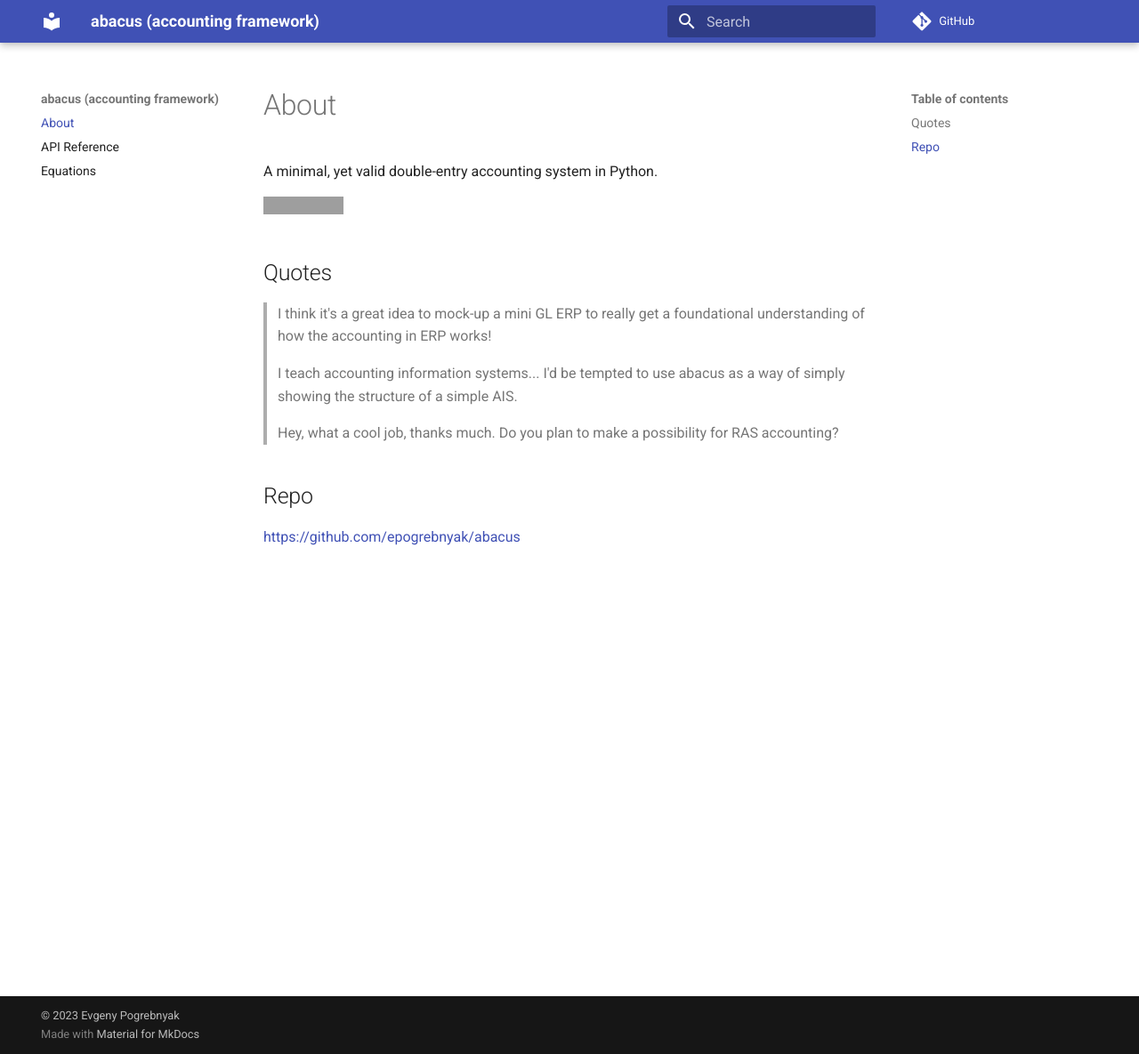
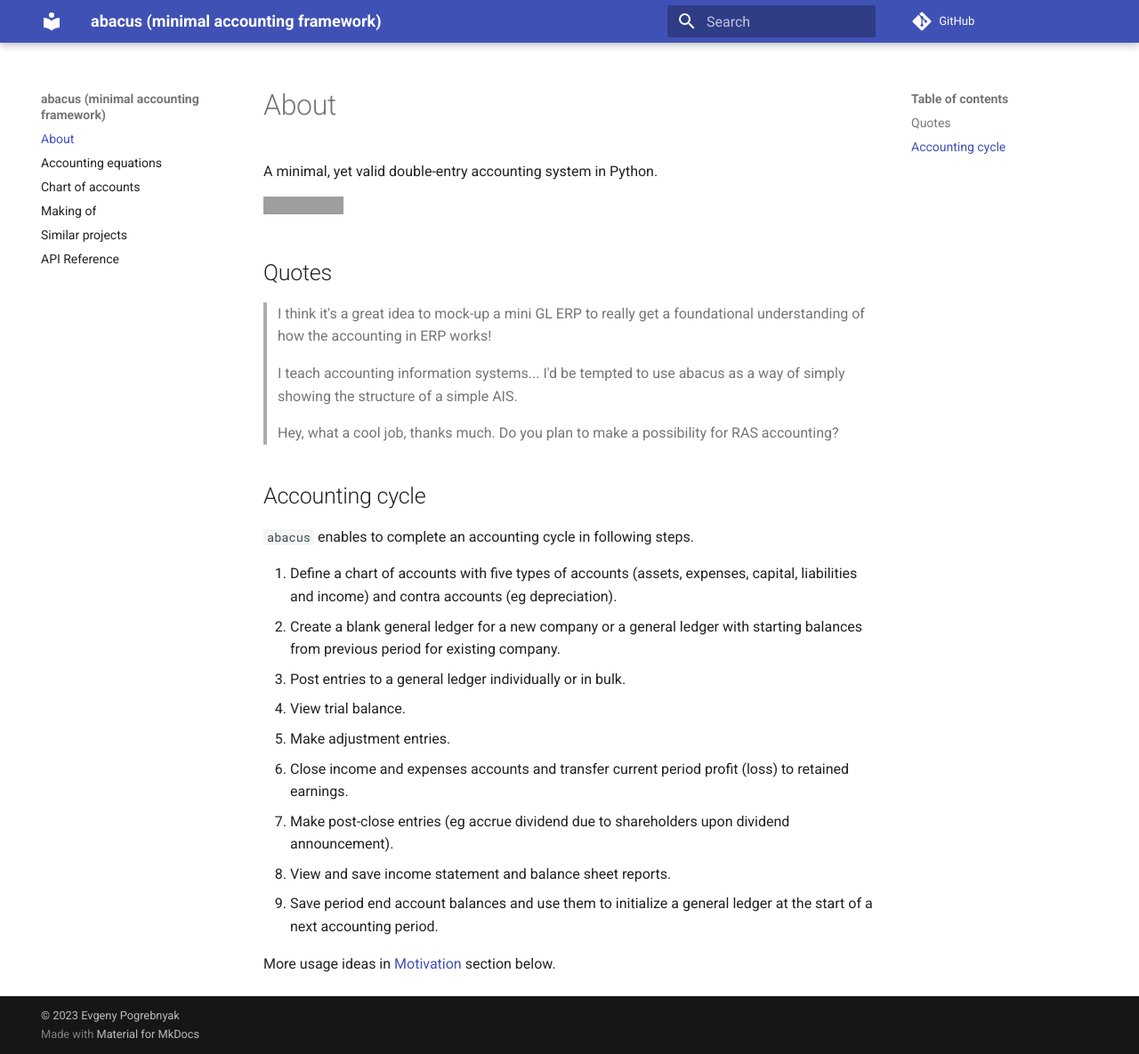
Before and after one commit to epogrebnyak/abacus, an MkDocs documentation site: the page built from docs/index.md, in a window 1280 px wide and 1185 px high. Shown: the whole window at 89% size. Built offline with MkDocs 1.6.1 and Material for MkDocs 9.7.7, drawn with Linux system fonts in a browser that asks for light colours; comment, search, counter and statistics services are not loaded; grey boxes are pictures that could not be loaded.

Commit message:
new site (unfinished)

```diff
--- a/docs/index.md
+++ b/docs/index.md
@@ -10,6 +10,18 @@ A minimal, yet valid double-entry accounting system in Python.
 
 > Hey, what a cool job, thanks much. Do you plan to make a possibility for RAS accounting?
 
-## Repo
+## Accounting cycle
 
-<https://github.com/epogrebnyak/abacus>
+`abacus` enables to complete an accounting cycle in following steps.
+
+1. Define a chart of accounts with five types of accounts (assets, expenses, capital, liabilities and income) and contra accounts (eg depreciation).
+2. Create a blank general ledger for a new company or a general ledger with starting balances from previous period for existing company.
+3. Post entries to a general ledger individually or in bulk.
+4. View trial balance.
+5. Make adjustment entries.
+6. Close income and expenses accounts and transfer current period profit (loss) to retained earnings.
+7. Make post-close entries (eg accrue dividend due to shareholders upon dividend announcement).
+8. View and save income statement and balance sheet reports.
+9. Save period end account balances and use them to initialize a general ledger at the start of a next accounting period.
+
+More usage ideas in [Motivation](#motivation) section below.
--- a/mkdocs.yml
+++ b/mkdocs.yml
@@ -1,11 +1,15 @@
-site_name: "abacus (accounting framework)"
+site_name: "abacus (minimal accounting framework)"
 repo_url: "https://github.com/epogrebnyak/abacus"
 site_url: "https://epogrebnyak.github.io/abacus/"
 copyright: "&copy; 2023 Evgeny Pogrebnyak"
 nav:
   - About: index.md
+  - "Accounting equations": accounting.md
+  - "Chart of accounts": chart_of_accounts.md
+  - "Making of": rules.md
+  - "Similar projects": similar.md
   - "API Reference": reference.md
-  - Equations: accounting.md
+
 theme:
   name: material
 
```
Also changed, not shown: README.md (+10 -156 lines), docs/chart_of_accounts.md (added, +32 -0 lines), docs/rules.md (added, +78 -0 lines), docs/similar.md (added, +20 -0 lines), 1 other file.
